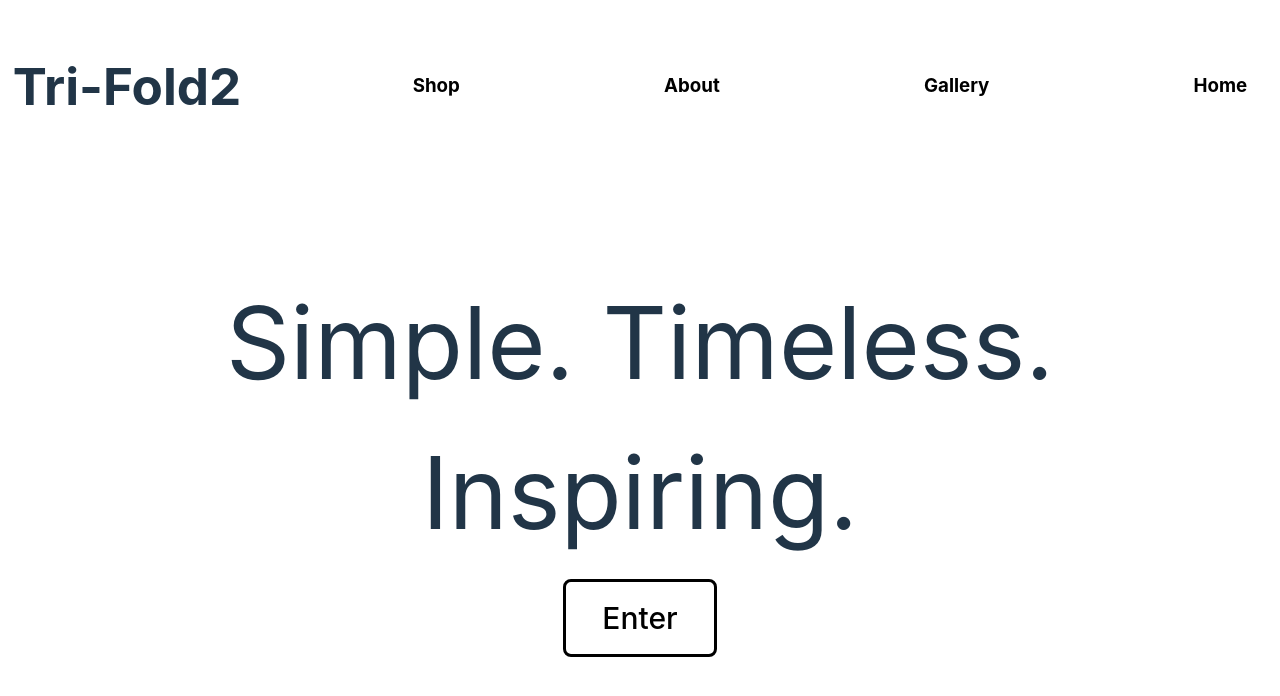
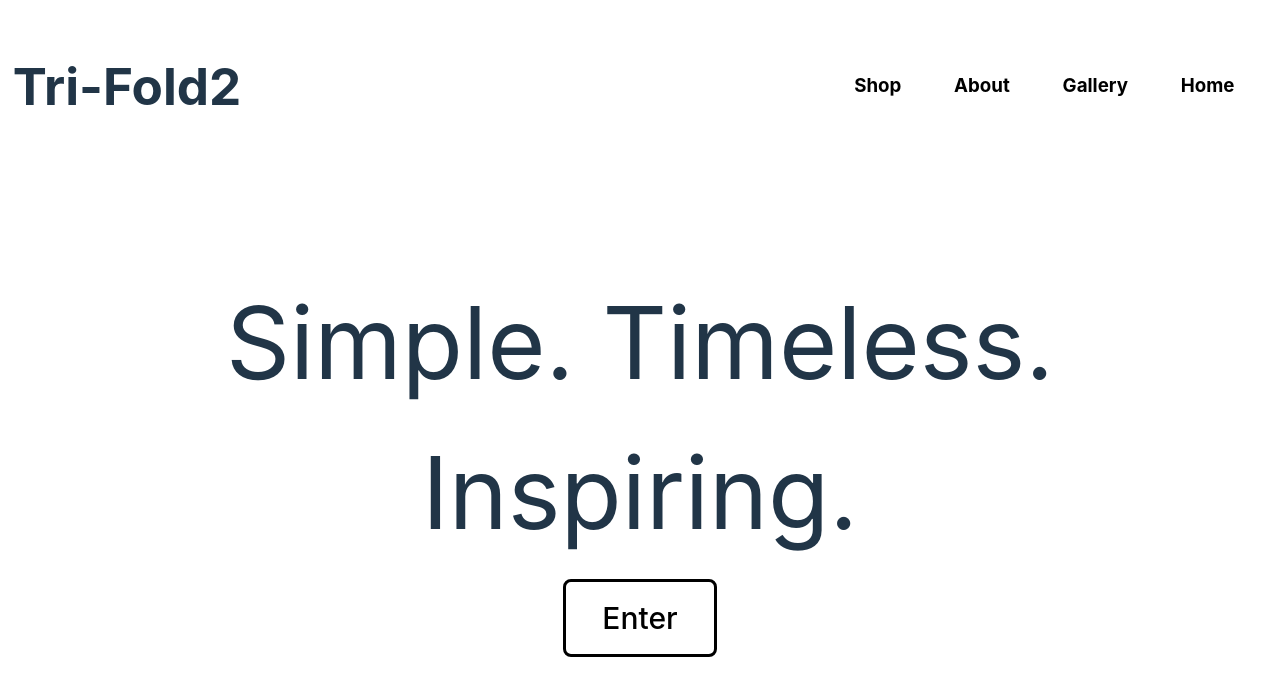
Before and after one commit to mjchin1/WebPageSamples, a React (Vite) app in the folder client/: page /tf2 in a window 1280 px wide. Shown: the top 696 px of the page. Built offline with nearby package versions, Linux system fonts and the light colour scheme; a web font is replaced by a local one.

Commit message:
updating tf2 nav

```diff
--- a/client/src/Components/TriFold2.jsx
+++ b/client/src/Components/TriFold2.jsx
@@ -14,10 +14,12 @@ export default function TriFold2({}) {
 
     <div className="tf2Header">
     <h1 className="tf2Logo">Tri-Fold2</h1>
+    <div className="tf2Nav">
     <Link to = '/'><h3 className="tf2Nav">Shop</h3></Link>
     <Link to = '/'><h3 className="tf2Nav">About</h3></Link>
     <Link to = '/'><h3 className="tf2Nav">Gallery</h3></Link>
     <Link to = '/'><h3 className="tf2Nav">Home</h3></Link>
+    </div>
     </div>
 
     <div className="tf2Container">
--- a/client/src/index.css
+++ b/client/src/index.css
@@ -1060,7 +1060,6 @@ img {
   justify-content: right;
   color: black;
   margin-right: 1vw;
-
 }
 .tf2Square {
   border: solid;
```
